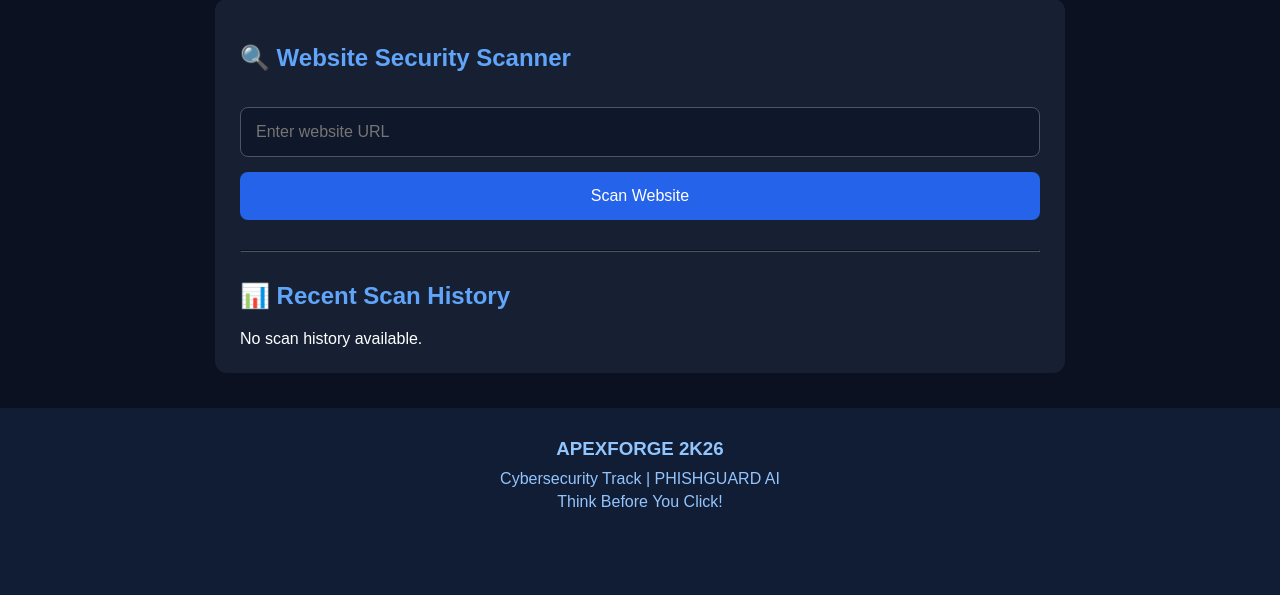
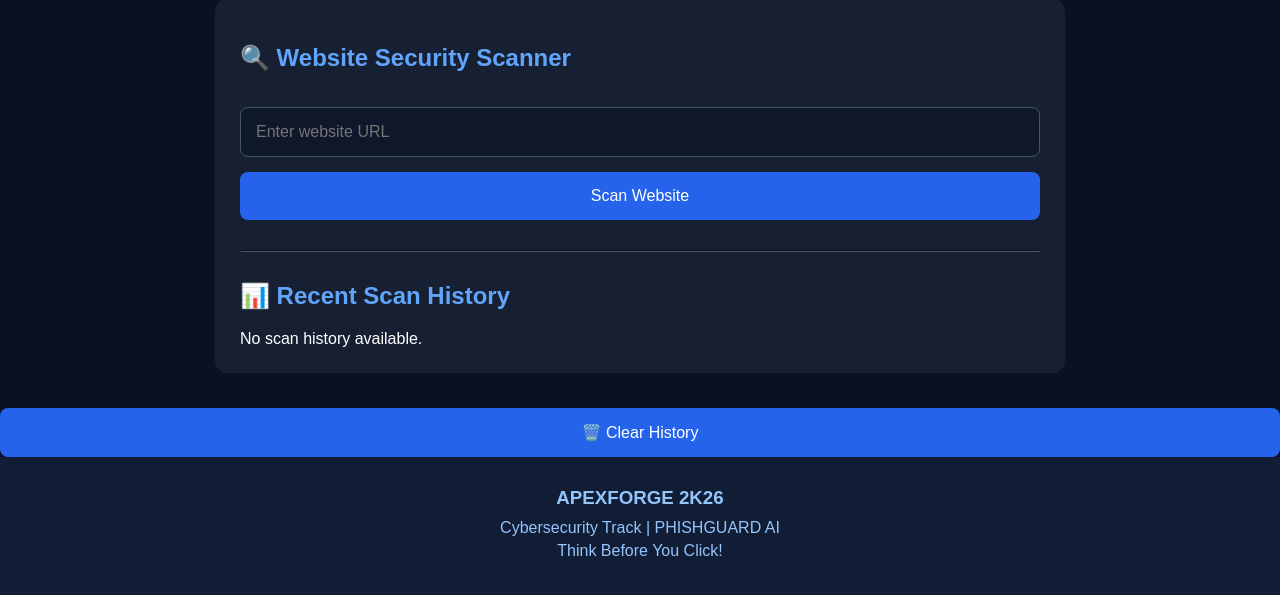
Before and after one commit to lohithkrishna55/PHISHGUARD-AI, a Flask app: page / in a window 1280 px wide. Shown: the part 343-938 px from the top of the page. Before the commit the page ends 850 px from the top, so only its background shows below. Run offline with Flask 3, Linux system fonts and the light colour scheme; data that the repository does not hold is empty.

Commit message:
Add form to clear history with confirmation

```diff
--- a/templates/index.html
+++ b/templates/index.html
@@ -154,7 +154,10 @@
         </div>
 
     </div>
-
+    <form action="{{ url_for('clear_history') }}" method="POST"
+      onsubmit="return confirm('Clear all history?')">
+  <button type="submit">🗑️ Clear History</button>
+</form>
 
     <!-- Footer -->
     <footer>
```
